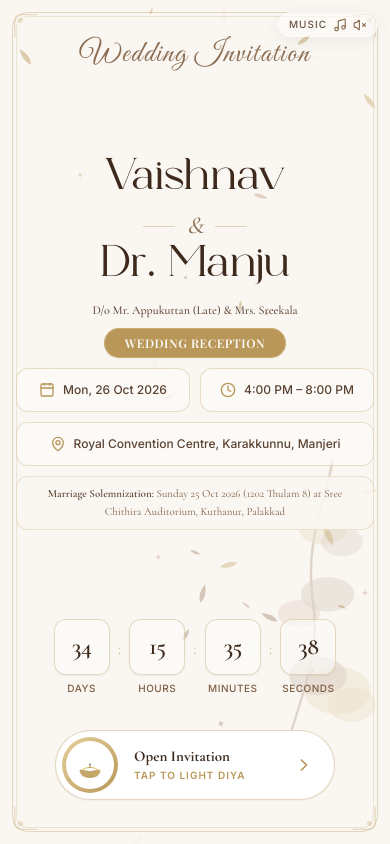
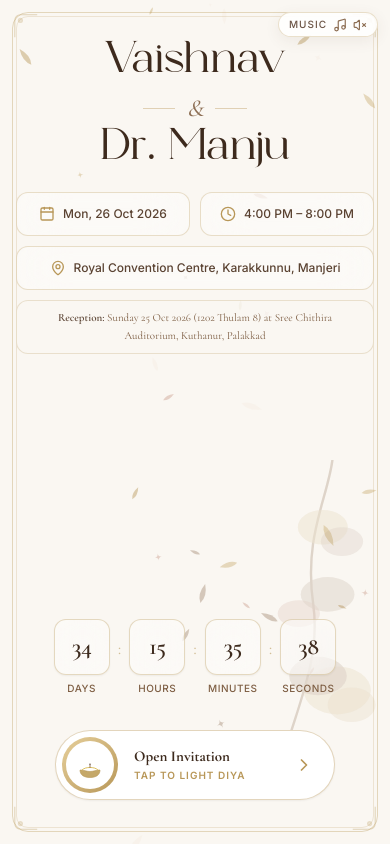
Before and after one commit to saijithc/wedding_invitation_website, a Next.js app: page / in a window 390 px wide. Built offline with nearby package versions, Linux system fonts and the light colour scheme.

Commit message:
fix: remove wedding invitation header, parentage, reception badge, phone numbers; change solemnization to reception

```diff
--- a/src/app/globals.css
+++ b/src/app/globals.css
@@ -36,18 +36,18 @@ body {
 
 /* Glassmorphism Cards */
 .glass-card {
-  background: rgba(255, 255, 255, 0.45);
-  backdrop-filter: blur(24px);
-  -webkit-backdrop-filter: blur(24px);
-  border: 1px solid rgba(255, 255, 255, 0.5);
-  box-shadow: 0 10px 30px rgba(90, 66, 49, 0.08), 0 1px 3px rgba(0, 0, 0, 0.02);
+  background: rgba(255, 255, 255, 0.78);
+  backdrop-filter: blur(14px);
+  -webkit-backdrop-filter: blur(14px);
+  border: 1px solid rgba(184, 151, 88, 0.25);
+  box-shadow: 0 10px 30px rgba(90, 66, 49, 0.06), 0 1px 3px rgba(0, 0, 0, 0.02);
 }
 
 .glass-pill {
-  background: rgba(255, 255, 255, 0.45);
-  backdrop-filter: blur(20px);
-  -webkit-backdrop-filter: blur(20px);
-  border: 1px solid rgba(255, 255, 255, 0.4);
+  background: rgba(255, 255, 255, 0.85);
+  backdrop-filter: blur(12px);
+  -webkit-backdrop-filter: blur(12px);
+  border: 1px solid rgba(184, 151, 88, 0.3);
   box-shadow: 0 4px 15px rgba(90, 66, 49, 0.08);
 }
 
--- a/src/components/DetailsView.tsx
+++ b/src/components/DetailsView.tsx
@@ -1,7 +1,7 @@
 'use client';
 
 import React from 'react';
-import { Calendar, Clock, MapPin, Navigation, Heart, Phone } from 'lucide-react';
+import { Calendar, Clock, MapPin, Navigation, Heart } from 'lucide-react';
 
 import TransportAccordion from './TransportAccordion';
 import CardDownloadSection from './CardDownloadSection';
@@ -104,21 +104,6 @@ export default function DetailsView() {
           <p className="text-xs sm:text-sm text-[#5A4231] font-medium">
             S/o Mr. Surendran C. &amp; Mrs. Preethi K.V.
           </p>
-          <div className="flex items-center justify-center gap-3 pt-1 text-xs">
-            <a
-              href="tel:9489139121"
-              className="inline-flex items-center gap-1 text-[#5A4231] hover:text-[#B89758] font-medium"
-            >
-              <Phone className="w-3 h-3 text-[#B89758]" /> 9489139121
-            </a>
-            <span className="text-[#B89758]/40">·</span>
-            <a
-              href="tel:8606589055"
-              className="inline-flex items-center gap-1 text-[#5A4231] hover:text-[#B89758] font-medium"
-            >
-              <Phone className="w-3 h-3 text-[#B89758]" /> 8606589055
-            </a>
-          </div>
         </div>
 
         {/* Delicate divider */}
--- a/src/components/SplashCover.tsx
+++ b/src/components/SplashCover.tsx
@@ -81,12 +81,6 @@ export default function SplashCover({ onOpen, isOpened }: SplashCoverProps) {
         </svg>
       </div>
 
-      {/* Header Block - RSVP removed */}
-      <div className="w-full max-w-lg mx-auto text-center pt-1 sm:pt-3 z-10">
-        <h2 className="font-script text-3xl sm:text-4xl text-[#8C6D52] tracking-wider mb-1 font-normal">
-          Wedding Invitation
-        </h2>
-      </div>
 
       {/* Main Couple Names Section */}
       <div className="w-full max-w-lg mx-auto text-center my-2 sm:my-3 z-10">
@@ -115,20 +109,6 @@ export default function SplashCover({ onOpen, isOpened }: SplashCoverProps) {
           </h1>
         </div>
 
-        {/* Bride Parentage */}
-        <div className="text-xs sm:text-[13px] text-[#6B5445] font-serif max-w-xs sm:max-w-sm mx-auto mt-2 leading-tight">
-          <p className="font-medium text-[#5A4231]">
-            D/o Mr. Appukuttan (Late) &amp; Mrs. Sreekala
-          </p>
-        </div>
-
-        {/* Golden Event Badge */}
-        <div className="inline-block mt-3">
-          <span className="px-5 py-1.5 rounded-full bg-[#B89758] text-[#FCFAF6] font-display text-xs sm:text-sm font-semibold tracking-wider uppercase shadow-sm border border-[#E6CF9B]/40">
-            Wedding Reception
-          </span>
-        </div>
-
         {/* Date, Time & Venue Info */}
         <div className="w-full max-w-lg mx-auto mt-3.5 text-[#5A4231] text-xs space-y-2.5">
           <div className="grid grid-cols-2 gap-2.5">
@@ -150,7 +130,7 @@ export default function SplashCover({ onOpen, isOpened }: SplashCoverProps) {
         {/* Symmetrical Solemnization Note Box */}
         <div className="w-full max-w-lg mx-auto mt-2.5 px-3.5 py-2 rounded-xl bg-[#FAF7F2]/85 border border-[#B89758]/25 text-center shadow-xs">
           <p className="text-[11px] sm:text-xs text-[#7D5D42] font-serif leading-relaxed">
-            <span className="font-semibold text-[#5A4231]">Marriage Solemnization:</span> Sunday 25 Oct 2026 (1202 Thulam 8) at Sree Chithira Auditorium, Kuthanur, Palakkad
+            <span className="font-semibold text-[#5A4231]">Reception:</span> Sunday 25 Oct 2026 (1202 Thulam 8) at Sree Chithira Auditorium, Kuthanur, Palakkad
           </p>
         </div>
       </div>
```
Also changed, not shown: update-glass.js (deleted, +0 -36 lines).
